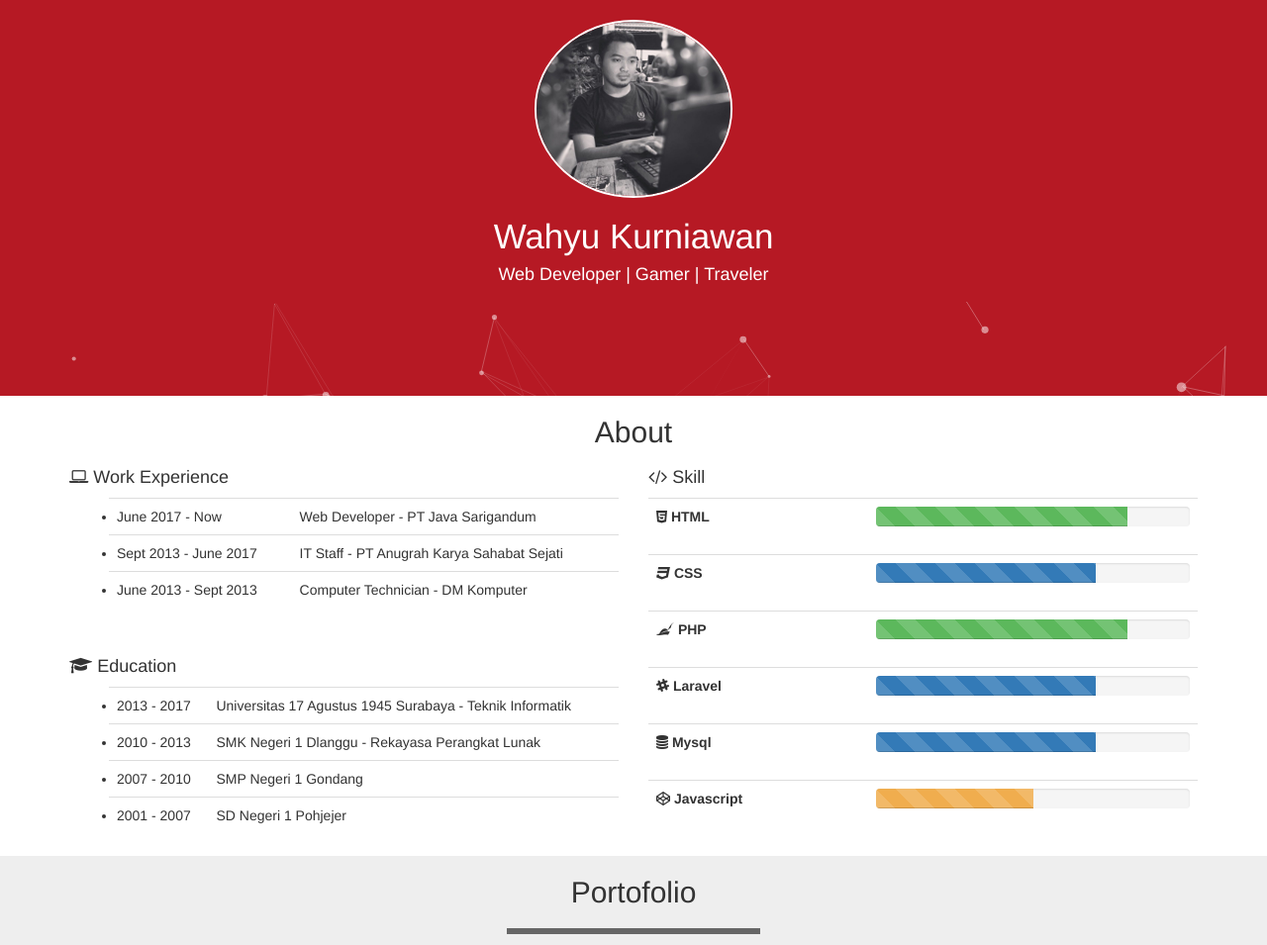
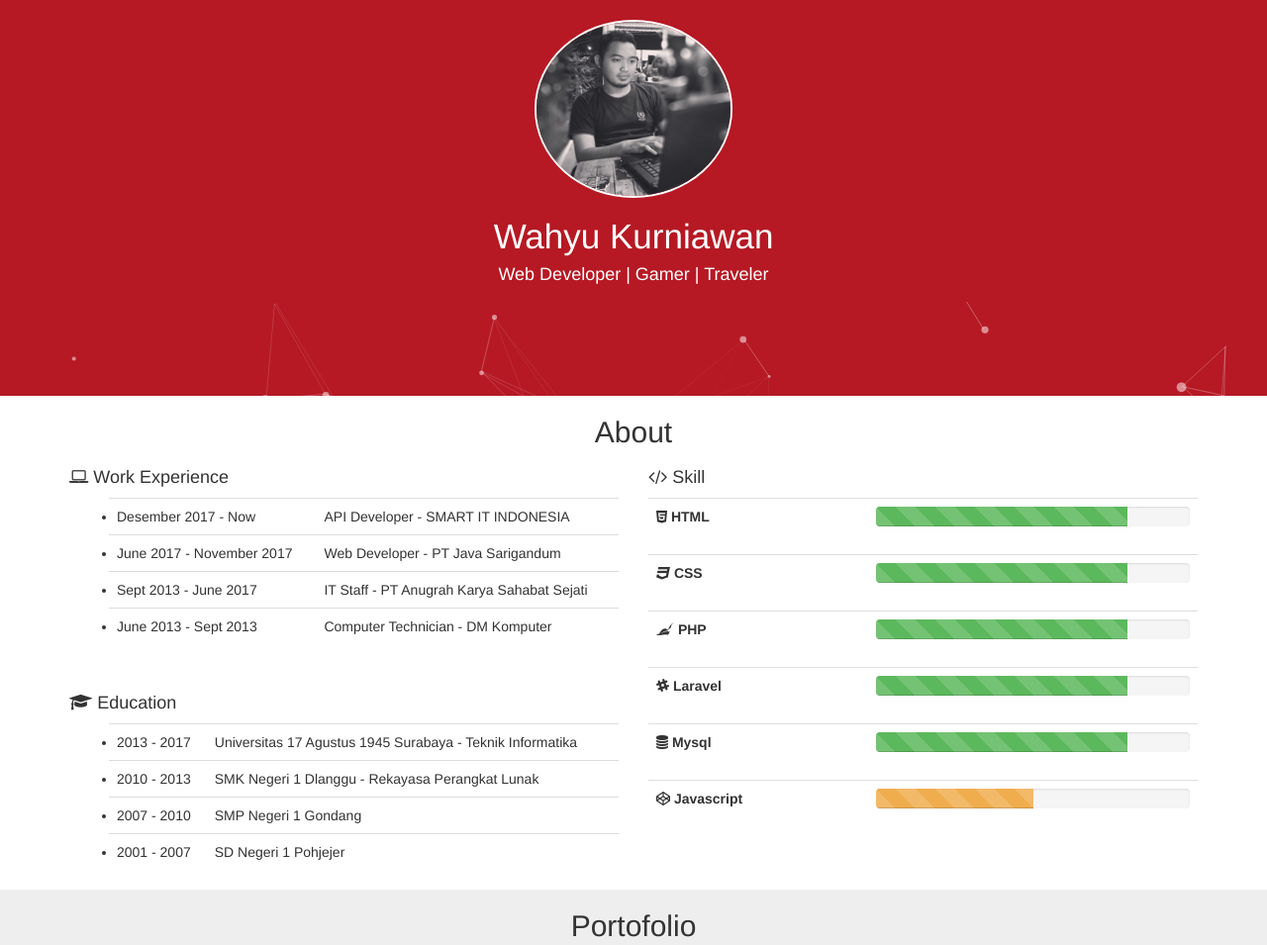
Before and after one commit to wahyukurniawan/wahyukurniawan.github.io, a plain HTML site: page index.html in a window 1280 px wide. Shown: the top 955 px of the page at 99% size. Drawn offline with nearby package versions, Linux system fonts and the light colour scheme.

Commit message:
Perubahan

```diff
--- a/index.html
+++ b/index.html
@@ -50,7 +50,15 @@
                 <table class="table">
                   <tr>
                     <td>
-                      <li>June 2017 - Now</li>
+                      <li>Desember 2017 - Now</li>
+                    </td>
+                    <td>
+                      API Developer - SMART IT INDONESIA
+                    </td>
+                  </tr>
+                  <tr>
+                    <td>
+                      <li>June 2017 - November 2017</li>
                     </td>
                     <td>
                       Web Developer - PT Java Sarigandum
@@ -85,7 +93,7 @@
                       <li>2013 - 2017</li>
                     </td>
                     <td>
-                      Universitas 17 Agustus 1945 Surabaya - Teknik Informatik
+                      Universitas 17 Agustus 1945 Surabaya - Teknik Informatika
                     </td>
                   </tr>
                   <tr>
@@ -135,7 +143,7 @@
               <th width="40%"><i class="fa fa-css3"></i> CSS</th>
               <th>
                 <div class="progress">
-                  <div class="progress-bar progress-bar-striped active" role="progressbar" aria-valuenow="70" aria-valuemin="0" aria-valuemax="100" style="width: 70%">
+                  <div class="progress-bar progress-bar-success progress-bar-striped active" role="progressbar" aria-valuenow="80" aria-valuemin="0" aria-valuemax="100" style="width: 80%">
                   </div>
                 </div>
               </th>
@@ -153,7 +161,7 @@
               <th width="40%"><i class="fa fa-slack"></i> Laravel</th>
               <th>
                 <div class="progress">
-                  <div class="progress-bar progress-bar progress-bar-striped active" role="progressbar" aria-valuenow="70" aria-valuemin="0" aria-valuemax="100" style="width: 70%">
+                  <div class="progress-bar progress-bar-success progress-bar-striped active" role="progressbar" aria-valuenow="70" aria-valuemin="0" aria-valuemax="100" style="width: 80%">
                   </div>
                 </div>
               </th>
@@ -162,7 +170,7 @@
               <th width="40%"><i class="fa fa-database"></i> Mysql</th>
               <th>
                 <div class="progress">
-                  <div class="progress-bar progress-bar progress-bar-striped active" role="progressbar" aria-valuenow="70" aria-valuemin="0" aria-valuemax="100" style="width: 70%">
+                  <div class="progress-bar progress-bar-success progress-bar-striped active" role="progressbar" aria-valuenow="80" aria-valuemin="0" aria-valuemax="100" style="width: 80%">
                   </div>
                 </div>
               </th>
```
